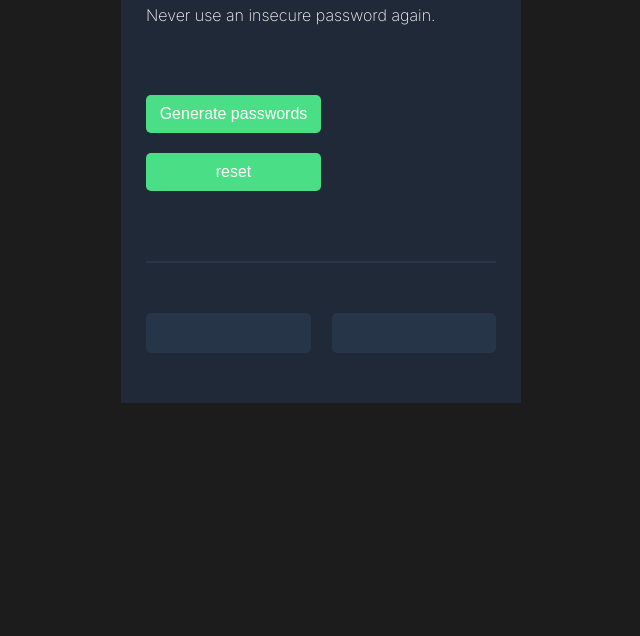
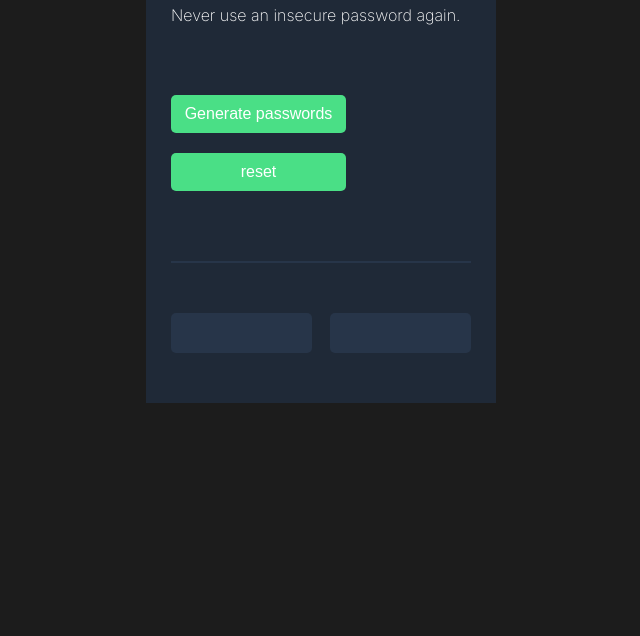
Before and after one commit to faragello12/password-generator, a plain HTML site: page index.html in a window 1280 px wide. Shown: the part 164-800 px from the top of the page, without its empty margins (354-994 px from the left). Drawn offline with Linux system fonts and the light colour scheme.

Commit message:
edit code

```diff
--- a/index.css
+++ b/index.css
@@ -2,10 +2,12 @@ body {
     margin: 0;
     background-color: #1c1c1c;
     font-family: "Inter", sans-serif;
+    display: flex;
+    align-items: center;
+    justify-content: center;
 }
 .container{
-    width: 350px;
-    margin: auto;
+    width: 300px;
 }
 .card{
     margin: 15px 10px;
```
